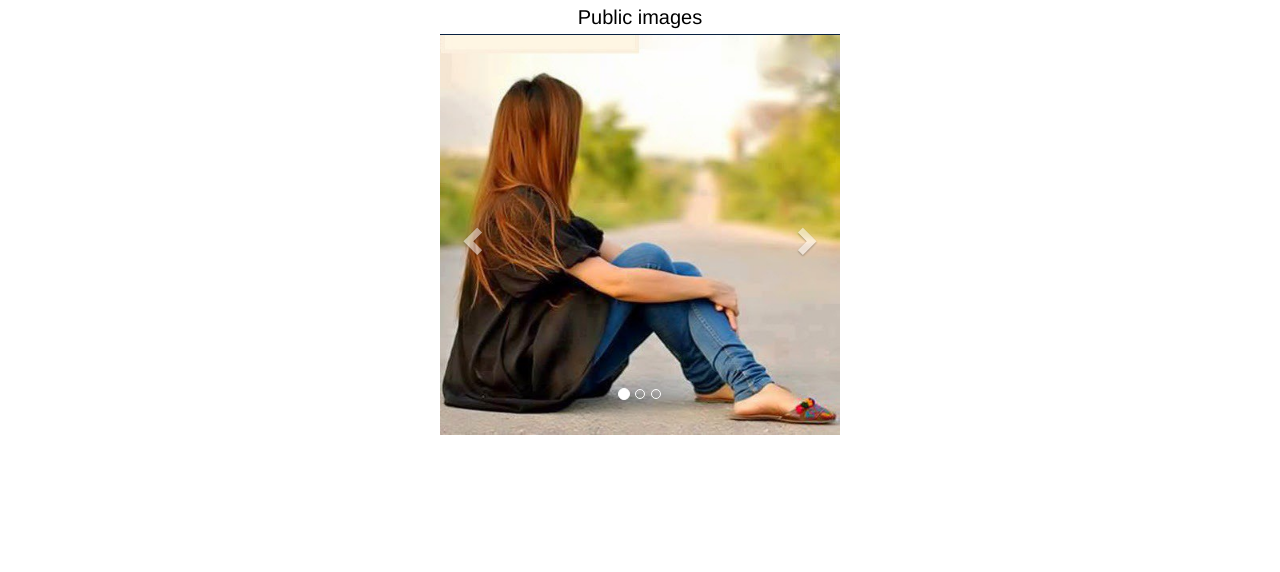
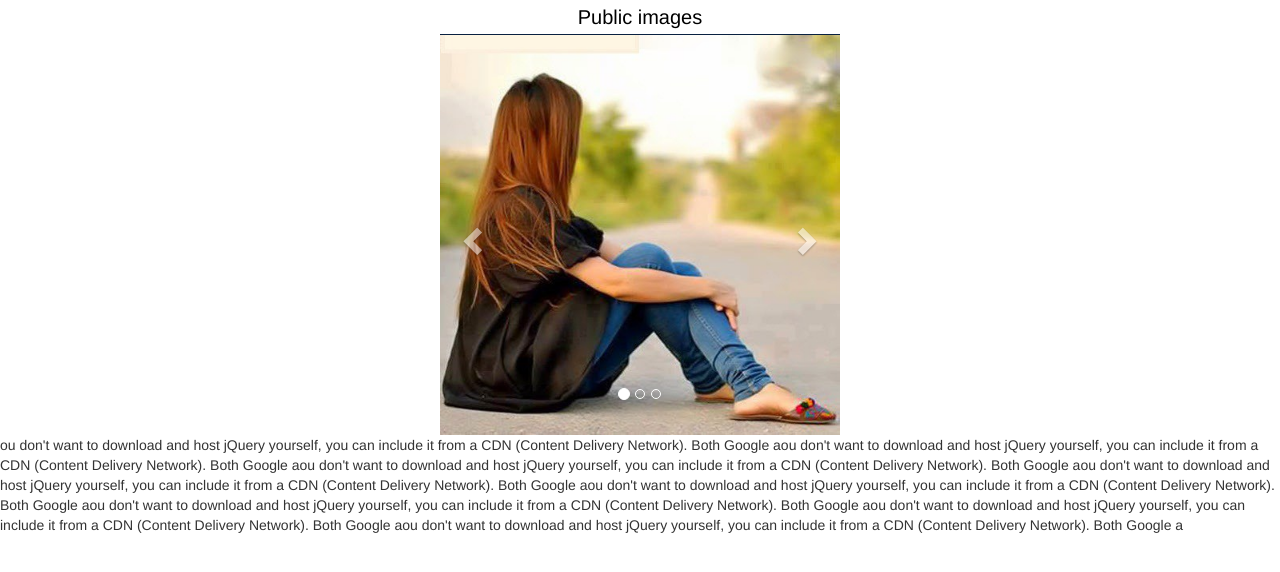
Before and after one commit to harristan/harristan.github.io, a Jekyll site: the page index.html, which Jekyll copies as it is, in a window 1280 px wide. Shown: the top 572 px of the page. Built offline with Jekyll 4.4.1, drawn with Linux system fonts in a browser that asks for light colours.

Commit message:
Update index.html

```diff
--- a/index.html
+++ b/index.html
@@ -56,7 +56,23 @@
 									</div>
 								</div>
     </div>
+	<div>ou don't want to download and host jQuery yourself, you can include it from a CDN (Content Delivery Network).
 
+Both Google aou don't want to download and host jQuery yourself, you can include it from a CDN (Content Delivery Network).
+
+Both Google aou don't want to download and host jQuery yourself, you can include it from a CDN (Content Delivery Network).
+
+Both Google aou don't want to download and host jQuery yourself, you can include it from a CDN (Content Delivery Network).
+
+Both Google aou don't want to download and host jQuery yourself, you can include it from a CDN (Content Delivery Network).
+
+Both Google aou don't want to download and host jQuery yourself, you can include it from a CDN (Content Delivery Network).
+
+Both Google aou don't want to download and host jQuery yourself, you can include it from a CDN (Content Delivery Network).
+
+Both Google aou don't want to download and host jQuery yourself, you can include it from a CDN (Content Delivery Network).
+
+Both Google a</div>
   </body>
 
 <script src="https://ajax.googleapis.com/ajax/libs/jquery/3.3.1/jquery.min.js"></script>
```
